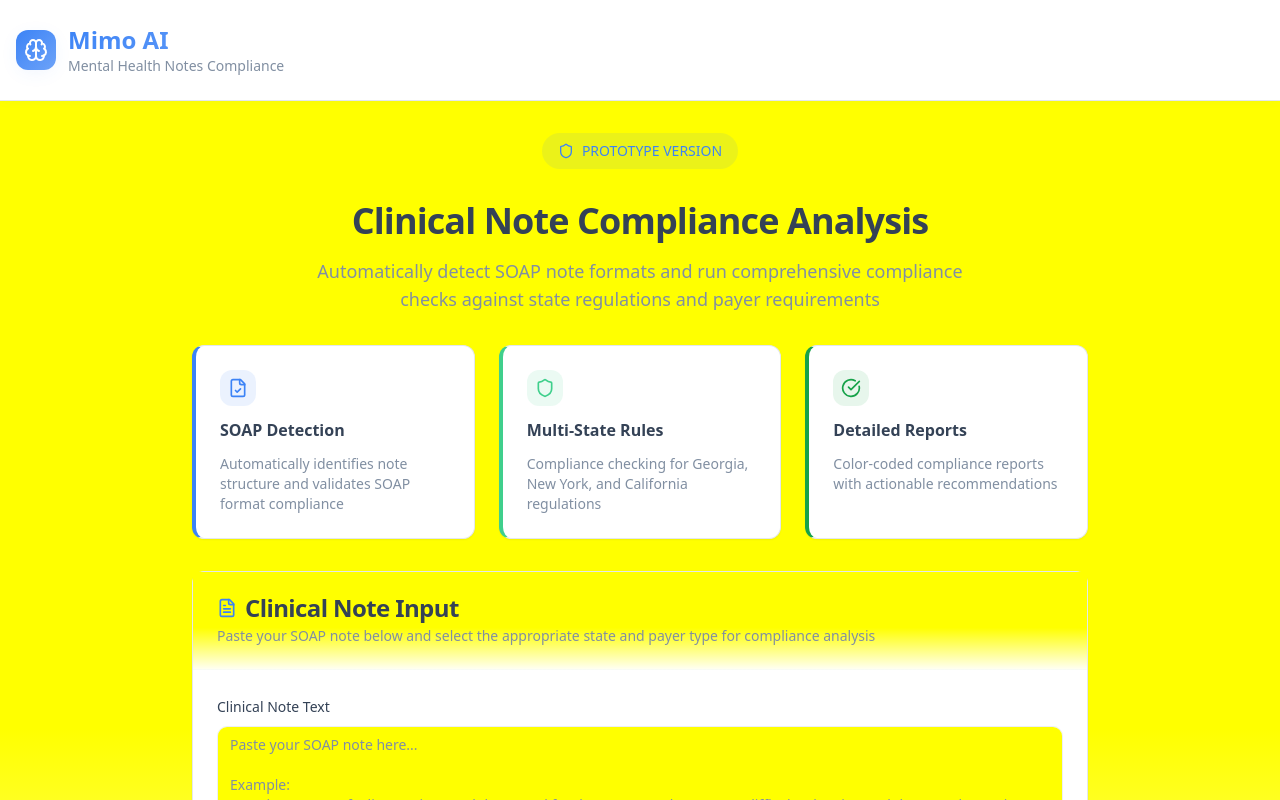
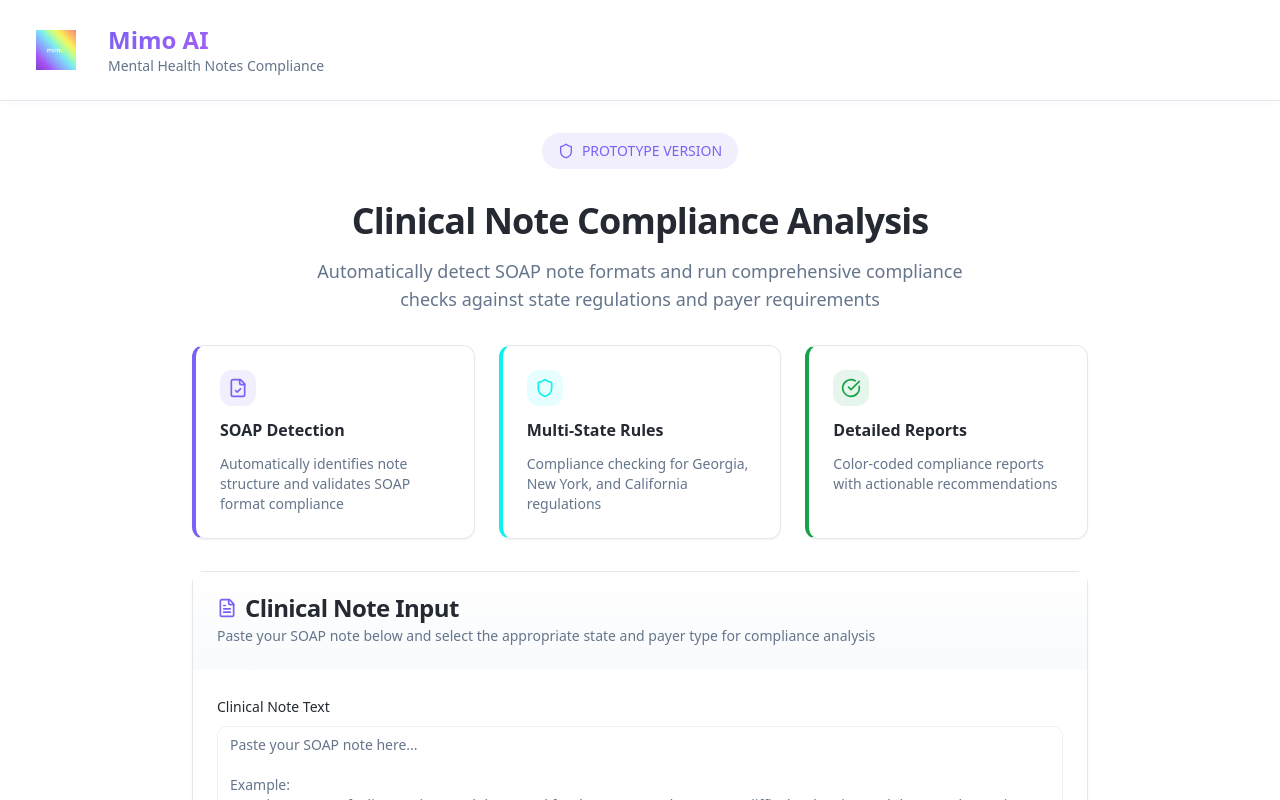
Before and after one commit to abwab-dwell/mimo-check, a React (Vite) app: page / in a window 1280 px wide. Shown: the top 800 px of the page. Built offline with nearby package versions, Linux system fonts and the light colour scheme.

Commit message:
Refactor: Update branding and styling
Implement the plan to update the application's branding and styling. This includes fixing the yellow background, integrating the Mimo logo, updating the brand color palette, and adjusting background styling to match the new design.

```diff
--- a/src/index.css
+++ b/src/index.css
@@ -8,31 +8,31 @@ All colors MUST be HSL.
 
 @layer base {
   :root {
-    /* Medical-grade color palette */
-    --background: 248 250 252;
-    --foreground: 215 25% 27%;
+    /* Clean white background */
+    --background: 0 0% 100%;
+    --foreground: 222 16% 17%;
 
     --card: 0 0% 100%;
-    --card-foreground: 215 25% 27%;
+    --card-foreground: 222 16% 17%;
 
     --popover: 0 0% 100%;
-    --popover-foreground: 215 25% 27%;
+    --popover-foreground: 222 16% 17%;
 
-    /* Medical blue primary */
-    --primary: 217 91% 60%;
+    /* Mimo brand colors - vibrant purple/blue */
+    --primary: 250 88% 67%;
     --primary-foreground: 0 0% 100%;
-    --primary-glow: 217 91% 70%;
+    --primary-glow: 250 88% 77%;
 
-    /* Professional secondary */
-    --secondary: 215 25% 97%;
-    --secondary-foreground: 215 25% 27%;
+    /* Clean secondary */
+    --secondary: 210 40% 98%;
+    --secondary-foreground: 222 16% 17%;
 
     /* Subtle muted tones */
-    --muted: 215 20% 96%;
-    --muted-foreground: 215 15% 57%;
+    --muted: 210 40% 98%;
+    --muted-foreground: 215 16% 47%;
 
-    /* Healthcare accent */
-    --accent: 152 60% 53%;
+    /* Mimo accent - bright teal */
+    --accent: 180 88% 50%;
     --accent-foreground: 0 0% 100%;
 
     /* Compliance color system */
@@ -43,21 +43,21 @@ All colors MUST be HSL.
     --destructive: 0 72% 51%;
     --destructive-foreground: 0 0% 100%;
 
-    --border: 215 20% 91%;
-    --input: 215 20% 94%;
-    --ring: 217 91% 60%;
+    --border: 220 13% 91%;
+    --input: 220 13% 94%;
+    --ring: 250 88% 67%;
 
     --radius: 0.75rem;
 
-    /* Medical gradients */
-    --gradient-primary: linear-gradient(135deg, hsl(var(--primary)), hsl(var(--primary-glow)));
-    --gradient-hero: linear-gradient(135deg, hsl(var(--primary)) 0%, hsl(var(--accent)) 100%);
-    --gradient-subtle: linear-gradient(180deg, hsl(var(--background)), hsl(var(--muted)));
+    /* Mimo gradients - rainbow theme */
+    --gradient-primary: linear-gradient(135deg, hsl(250 88% 67%), hsl(280 88% 67%));
+    --gradient-hero: linear-gradient(135deg, hsl(250 88% 67%) 0%, hsl(180 88% 50%) 100%);
+    --gradient-subtle: linear-gradient(180deg, hsl(0 0% 100%), hsl(210 40% 98%));
 
-    /* Professional shadows */
-    --shadow-medical: 0 4px 20px -4px hsl(var(--primary) / 0.1);
-    --shadow-elevated: 0 8px 30px -8px hsl(var(--foreground) / 0.1);
-    --shadow-compliance: 0 2px 10px -2px hsl(var(--primary) / 0.05);
+    /* Clean shadows */
+    --shadow-medical: 0 4px 20px -4px hsl(250 88% 67% / 0.1);
+    --shadow-elevated: 0 8px 30px -8px hsl(222 16% 17% / 0.1);
+    --shadow-compliance: 0 2px 10px -2px hsl(250 88% 67% / 0.05);
 
     /* Smooth transitions */
     --transition-medical: all 0.3s cubic-bezier(0.4, 0, 0.2, 1);
--- a/src/pages/Index.tsx
+++ b/src/pages/Index.tsx
@@ -1,17 +1,20 @@
 import { ComplianceChecker } from "@/components/ComplianceChecker";
 import { Card, CardContent } from "@/components/ui/card";
-import { Brain, Shield, FileCheck, CheckCircle } from "lucide-react";
+import { Shield, FileCheck, CheckCircle } from "lucide-react";
+import mimoLogo from "@/assets/mimo-logo.png";
 
 const Index = () => {
   return (
-    <div className="min-h-screen bg-gradient-subtle">
+    <div className="min-h-screen bg-background">
       {/* Header */}
       <header className="bg-card border-b shadow-compliance">
         <div className="container mx-auto px-4 py-6">
           <div className="flex items-center gap-3">
-            <div className="bg-gradient-primary p-2 rounded-lg shadow-medical">
-              <Brain className="h-6 w-6 text-white" />
-            </div>
+            <img
+              src={mimoLogo}
+              alt="Mimo AI Logo"
+              className="h-10 w-20 object-contain"
+            />
             <div>
               <h1 className="text-2xl font-bold bg-gradient-primary bg-clip-text text-transparent">
                 Mimo AI
```
Also changed, not shown: src/assets/mimo-logo.png (added).
